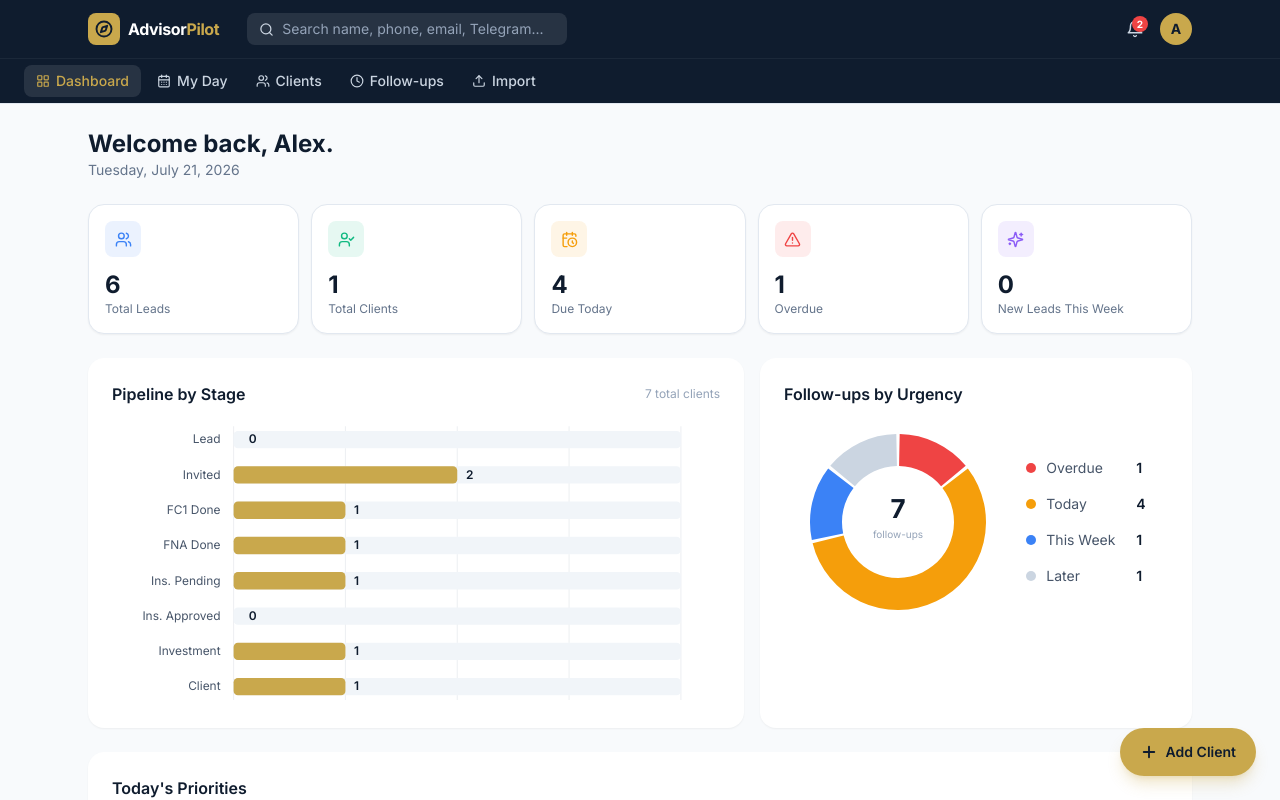
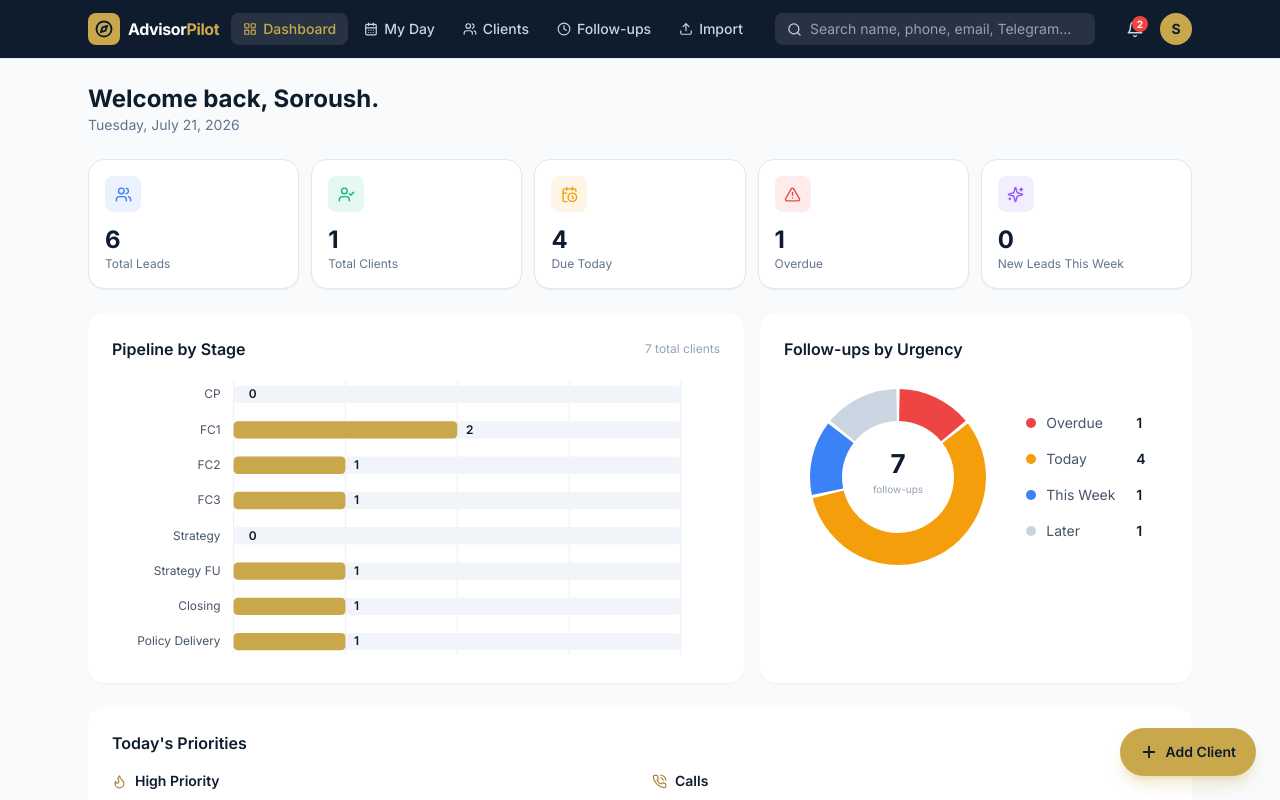
Before and after one commit to mahdisanjari/financial-advisor-, a React (Vite) app: page /login in a window 1280 px wide. Both pictures are taken after a click on the button "Log In". Shown: the top 800 px of the page. Built offline with nearby package versions, Linux system fonts and the light colour scheme.

Commit message:
fix:edit meetings name

```diff
--- a/src/components/Layout.jsx
+++ b/src/components/Layout.jsx
@@ -21,8 +21,8 @@ export default function Layout() {
   return (
     <div className="min-h-screen bg-slate-50">
       <header className="sticky top-0 z-40 border-b border-slate-200 bg-navy">
-        <div className="mx-auto flex max-w-6xl flex-wrap items-center justify-between gap-3 px-4 py-3 sm:px-6">
-          <div className="flex items-center gap-2">
+        <div className="mx-auto flex max-w-6xl flex-wrap items-center gap-3 px-4 py-3 sm:flex-nowrap sm:px-6">
+          <div className="flex shrink-0 items-center gap-2">
             <div className="flex h-8 w-8 items-center justify-center rounded-lg bg-gold text-navy">
               <Compass size={18} strokeWidth={2.5} />
             </div>
@@ -31,11 +31,28 @@ export default function Layout() {
             </span>
           </div>
 
-          <div className="order-3 w-full sm:order-2 sm:w-auto sm:flex-1 sm:px-4">
+          <nav className="hidden shrink-0 items-center gap-1 md:flex">
+            {NAV_LINKS.map(({ to, label, icon: Icon }) => (
+              <NavLink
+                key={to}
+                to={to}
+                className={({ isActive }) =>
+                  `flex shrink-0 items-center gap-1.5 rounded-lg px-3 py-1.5 text-sm font-medium transition ${
+                    isActive ? "bg-white/10 text-gold" : "text-slate-300 hover:text-white"
+                  }`
+                }
+              >
+                <Icon size={14} />
+                {label}
+              </NavLink>
+            ))}
+          </nav>
+
+          <div className="order-3 w-full sm:order-none sm:w-auto sm:flex-1 sm:px-2">
             <GlobalSearch />
           </div>
 
-          <div className="order-2 flex items-center gap-1 sm:order-3">
+          <div className="flex shrink-0 items-center gap-1">
             <NotificationsDropdown />
             <NavLink
               to="/profile"
@@ -47,7 +64,7 @@ export default function Layout() {
           </div>
         </div>
 
-        <nav className="scrollbar-none flex items-center gap-1 overflow-x-auto border-t border-white/5 px-4 py-1.5 sm:px-6">
+        <nav className="scrollbar-none flex items-center gap-1 overflow-x-auto border-t border-white/5 px-4 py-1.5 sm:px-6 md:hidden">
           {NAV_LINKS.map(({ to, label, icon: Icon }) => (
             <NavLink
               key={to}
--- a/src/context/AuthContext.jsx
+++ b/src/context/AuthContext.jsx
@@ -13,10 +13,10 @@ function loadUsers() {
     console.warn("Failed to load users from localStorage", e);
   }
   return {
-    "advisor@advisorpilot.com": {
-      name: "Alex Advisor",
-      email: "advisor@advisorpilot.com",
-      password: "password",
+    "sojagh34vlcc@wfgmail.ca": {
+      name: "Soroush Ojagh",
+      email: "sojagh34vlcc@wfgmail.ca",
+      password: "Mm315201",
     },
   };
 }
--- a/src/context/ClientsContext.jsx
+++ b/src/context/ClientsContext.jsx
@@ -1,7 +1,7 @@
 import { createContext, useContext, useEffect, useMemo, useState } from "react";
 import { getDemoClients } from "../data/demoClients";
 import { calcNextFollowUp, todayISO, addDays } from "../lib/followUp";
-import { getNextStageId, PIPELINE_STAGES } from "../lib/pipeline";
+import { getNextStageId, PIPELINE_STAGES, FIRST_STAGE_ID } from "../lib/pipeline";
 
 const STORAGE_KEY = "advisorpilot.clients";
 const DONE_KEY = "advisorpilot.dailyTasks";
@@ -75,8 +75,8 @@ export function ClientsProvider({ children }) {
       lastContact: "Not yet contacted",
       lastContactDate: "",
       interests: [],
-      currentStage: form.currentStage || "lead",
-      stages: { [form.currentStage || "lead"]: { status: "pending", data: {}, files: [] } },
+      currentStage: form.currentStage || FIRST_STAGE_ID,
+      stages: { [form.currentStage || FIRST_STAGE_ID]: { status: "pending", data: {}, files: [] } },
       meeting: null,
       files: [],
       notes: form.notes?.trim() ? [{ id: Date.now(), text: form.notes.trim(), date: todayISO() }] : [],
@@ -245,7 +245,7 @@ export function ClientsProvider({ children }) {
 
       const rawStage = (row.stage || row.Stage || "").trim().toLowerCase();
       const matchedStage =
-        PIPELINE_STAGES.find((s) => s.label.toLowerCase() === rawStage || s.id === rawStage)?.id || "lead";
+        PIPELINE_STAGES.find((s) => s.label.toLowerCase() === rawStage || s.id === rawStage)?.id || FIRST_STAGE_ID;
 
       created.push({
         id: Date.now() + idx,
--- a/src/data/demoClients.js
+++ b/src/data/demoClients.js
@@ -24,9 +24,9 @@ export function getDemoClients() {
       lastContact: "Phone call, 2 days ago",
       lastContactDate: isoOffset(-2),
       interests: ["Retirement planning", "Life insurance"],
-      currentStage: "fc1_completed",
-      stages: buildStagesForCurrent("fc1_completed"),
-      meeting: { date: isoOffset(0), time: "17:00", label: "FC1 Wrap-up" },
+      currentStage: "fc2",
+      stages: buildStagesForCurrent("fc2"),
+      meeting: { date: isoOffset(0), time: "17:00", label: "FC2" },
       files: [],
       notes: [
         {
@@ -52,8 +52,8 @@ export function getDemoClients() {
       lastContact: "Email, yesterday",
       lastContactDate: isoOffset(-1),
       interests: ["Investment strategy", "Estate planning"],
-      currentStage: "investment_discussion",
-      stages: buildStagesForCurrent("investment_discussion"),
+      currentStage: "closing",
+      stages: buildStagesForCurrent("closing"),
       meeting: null,
       files: [{ id: 201, name: "Sarah Insurance File", status: "pending" }],
       notes: [
@@ -80,8 +80,8 @@ export function getDemoClients() {
       lastContact: "Voicemail left, 6 days ago",
       lastContactDate: isoOffset(-6),
       interests: ["Business succession"],
-      currentStage: "invited_fc1",
-      stages: buildStagesForCurrent("invited_fc1"),
+      currentStage: "fc1",
+      stages: buildStagesForCurrent("fc1"),
       meeting: null,
       files: [],
       notes: [
@@ -108,8 +108,8 @@ export function getDemoClients() {
       lastContact: "In-person meeting, 4 days ago",
       lastContactDate: isoOffset(-4),
       interests: ["College savings plan"],
-      currentStage: "invited_fc1",
-      stages: buildStagesForCurrent("invited_fc1"),
+      currentStage: "fc1",
+      stages: buildStagesForCurrent("fc1"),
       meeting: null,
       files: [],
       notes: [
@@ -136,8 +136,8 @@ export function getDemoClients() {
       lastContact: "Phone call, 3 days ago",
       lastContactDate: isoOffset(-3),
       interests: ["Retirement planning"],
-      currentStage: "fna_completed",
-      stages: buildStagesForCurrent("fna_completed"),
+      currentStage: "fc3",
+      stages: buildStagesForCurrent("fc3"),
       meeting: null,
       files: [],
       notes: [],
@@ -158,8 +158,8 @@ export function getDemoClients() {
       lastContact: "Email, 5 days ago",
       lastContactDate: isoOffset(-5),
       interests: ["Insurance"],
-      currentStage: "insurance_pending",
-      stages: buildStagesForCurrent("insurance_pending"),
+      currentStage: "strategy_followup",
+      stages: buildStagesForCurrent("strategy_followup"),
       meeting: null,
       files: [{ id: 202, name: "David Lee Insurance File", status: "pending" }],
       notes: [],
@@ -180,8 +180,8 @@ export function getDemoClients() {
       lastContact: "In-person meeting, 1 day ago",
       lastContactDate: isoOffset(-1),
       interests: ["Estate planning"],
-      currentStage: "client",
-      stages: buildStagesForCurrent("client"),
+      currentStage: "policy_delivery_client",
+      stages: buildStagesForCurrent("policy_delivery_client"),
       meeting: null,
       files: [],
       notes: [{ id: 105, text: "Signed and onboarded. Quarterly check-ins going forward.", date: isoOffset(-1) }],
--- a/src/lib/pipeline.js
+++ b/src/lib/pipeline.js
@@ -1,23 +1,23 @@
 import {
-  UserPlus,
-  Send,
+  ClipboardList,
   MessageCircle,
-  ClipboardCheck,
-  Clock,
+  MessagesSquare,
+  Users,
+  Target,
+  RefreshCcw,
+  CheckCircle2,
   ShieldCheck,
-  TrendingUp,
-  Star,
 } from "lucide-react";
 
 export const PIPELINE_STAGES = [
-  { id: "lead", short: "Lead", label: "Lead", icon: UserPlus },
-  { id: "invited_fc1", short: "Invited", label: "Invited to FC1", icon: Send },
-  { id: "fc1_completed", short: "FC1 Done", label: "FC1 Completed", icon: MessageCircle },
-  { id: "fna_completed", short: "FNA Done", label: "FNA Completed", icon: ClipboardCheck },
-  { id: "insurance_pending", short: "Ins. Pending", label: "Insurance Pending", icon: Clock },
-  { id: "insurance_approved", short: "Ins. Approved", label: "Insurance Approved", icon: ShieldCheck },
-  { id: "investment_discussion", short: "Investment", label: "Investment Discussion", icon: TrendingUp },
-  { id: "client", short: "Client", label: "Client", icon: Star },
+  { id: "cp", short: "CP", label: "CP", icon: ClipboardList },
+  { id: "fc1", short: "FC1", label: "FC1", icon: MessageCircle },
+  { id: "fc2", short: "FC2", label: "FC2", icon: MessageCircle },
+  { id: "fc3", short: "FC3", label: "FC3", icon: MessagesSquare },
+  { id: "strategy_meeting", short: "Strategy", label: "Strategy Meeting", icon: Target },
+  { id: "strategy_followup", short: "Strategy FU", label: "Strategy Follow-up", icon: RefreshCcw },
+  { id: "closing", short: "Closing", label: "Closing", icon: CheckCircle2 },
+  { id: "policy_delivery_client", short: "Policy Delivery", label: "Policy Delivery Client", icon: ShieldCheck },
 ];
 
 export const STAGE_INDEX = Object.fromEntries(
@@ -51,6 +51,11 @@ export function pipelineProgress(currentStageId) {
   return Math.round(((idx + 1) / PIPELINE_STAGES.length) * 100);
 }
 
+const FIRST_STAGE_ID = PIPELINE_STAGES[0].id;
+const LAST_STAGE_ID = PIPELINE_STAGES[PIPELINE_STAGES.length - 1].id;
+
 export function isLead(stageId) {
-  return stageId !== "client";
+  return stageId !== LAST_STAGE_ID;
 }
+
+export { FIRST_STAGE_ID, LAST_STAGE_ID };
--- a/src/pages/Login.jsx
+++ b/src/pages/Login.jsx
@@ -7,8 +7,8 @@ export default function Login() {
   const { login } = useAuth();
   const navigate = useNavigate();
   const location = useLocation();
-  const [email, setEmail] = useState("advisor@advisorpilot.com");
-  const [password, setPassword] = useState("password");
+  const [email, setEmail] = useState("sojagh34vlcc@wfgmail.ca");
+  const [password, setPassword] = useState("Mm315201");
   const [error, setError] = useState("");
 
   const handleSubmit = (e) => {
```
